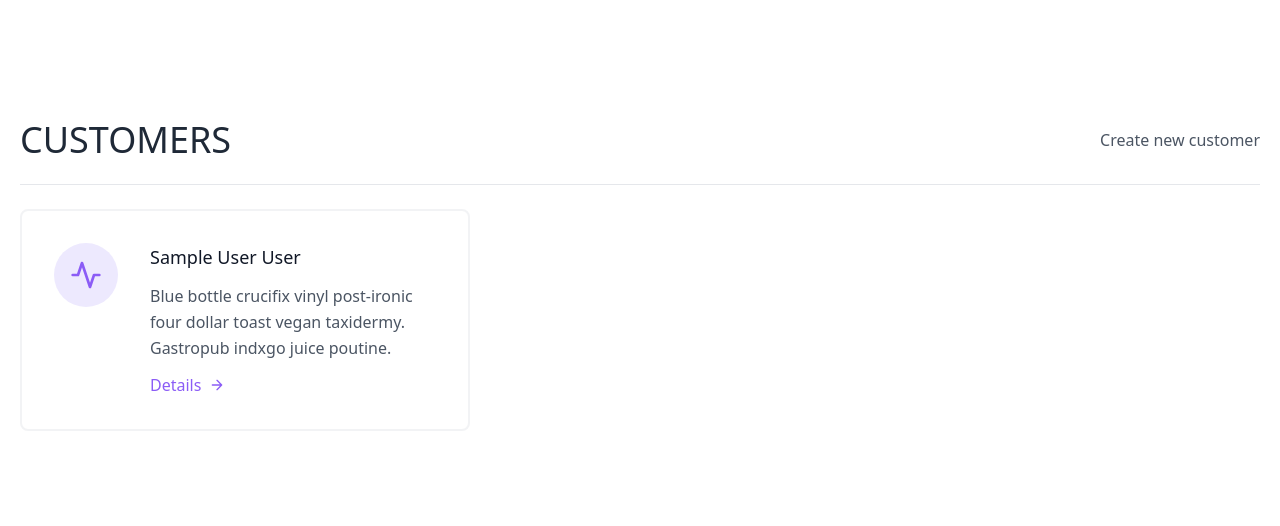
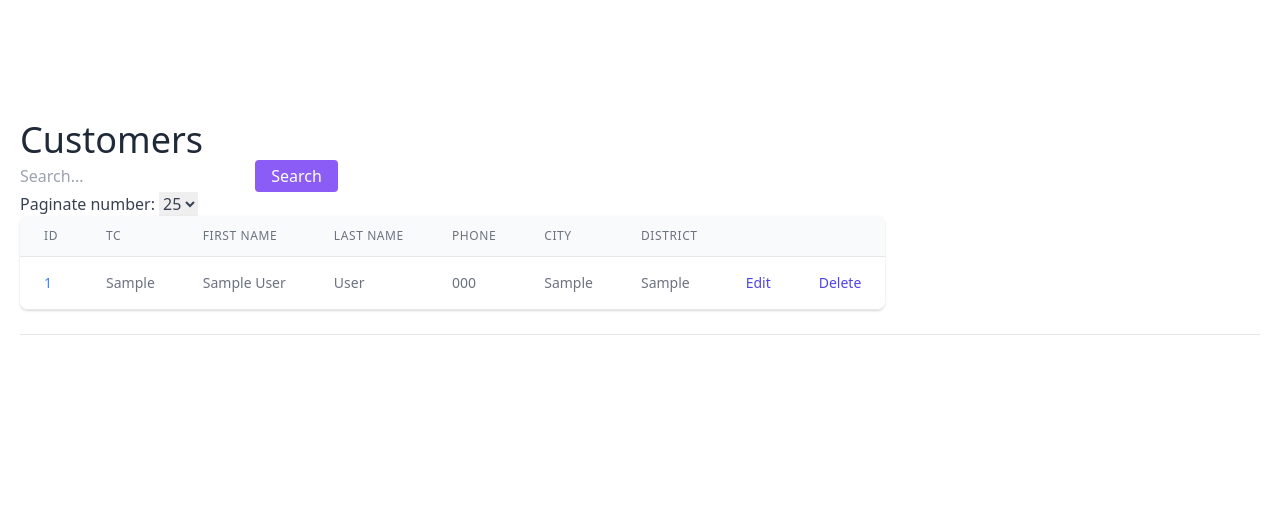
Before and after one commit to kdakis/customer-managment-system, a Django app: page /customers/ in a window 1280 px wide. Shown: the part 80-606 px from the top of the page. Run offline with Django 3.2, Linux system fonts and the light colour scheme; a user stored in the database is signed in; tables that the repository leaves empty hold one stand-in row (values such as "Sample post").

Commit message:
search eklendi

```diff
--- a/cms/settings.py
+++ b/cms/settings.py
@@ -128,3 +128,5 @@ DEFAULT_AUTO_FIELD = 'django.db.models.BigAutoField'
 AUTH_USER_MODEL = "customers.User"
 
 LOGIN_REDIRECT_URL = "/customers"
+
+LOGIN_URL = "/login"
--- a/customers/templates/customers/customer_list.html
+++ b/customers/templates/customers/customer_list.html
@@ -1,44 +1,112 @@
-{% extends 'base.html' %}
+{% extends "base.html" %}
 
 {% block content %}
-<section class="text-gray-600 body-font">
+
+<section class="text-gray-700 body-font">
     <div class="container px-5 py-24 mx-auto flex flex-wrap">
         <div class="w-full mb-6 py-6 flex justify-between items-center border-b border-gray-200">
             <div>
-                <h1 class="text-4xl text-gray-800">CUSTOMERS</h1>
-            </div>
-            <div>
-                <a href="{% url 'customers:customer-create' %}" class="text-gray-600 hover:text-blue-600">Create new customer</a>
-            </div>
-        </div>
+                <h1 class="text-4xl text-gray-800">Customers</h1>
+                <div class="mid-header">
+                    <form method="GET">
+                        <div class="search-box">
+                            <input type="text" name="word" placeholder="Search...">
+                            <button class="text-white bg-purple-500 border-0 py-1 px-4 focus:outline-none hover:bg-purple-600 rounded" type="submit">Search</button>
+                        </div>
+                        <div class="pagination-box">
+                        Paginate number:
+                        <select name="paginate">
+                            <option value="5">5</option>
+                            <option value="10">10</option>
+                            <option value="15">15</option>
+                            <option value="20">20</option>
+                            <option value="25" selected>25</option>
+                        </select>
+                        </div>
+                    </form>
+                </div>
+        <div class="flex flex-col w-full">
+            <div class="-my-2 overflow-x-auto sm:-mx-6 lg:-mx-8">
+            <div class="py-2 align-middle inline-block min-w-full sm:px-6 lg:px-8">
+                <div class="shadow overflow-hidden border-b border-gray-200 sm:rounded-lg">
+                <table class="min-w-full divide-y divide-gray-200">
+                    <thead class="bg-gray-50">
+                        <tr>
+                            <th scope="col" class="px-6 py-3 text-left text-xs font-medium text-gray-500 uppercase tracking-wider">
+                            ID
+                            </th>
+                            <th scope="col" class="px-6 py-3 text-left text-xs font-medium text-gray-500 uppercase tracking-wider">
+                            Tc
+                            </th>
+                            <th scope="col" class="px-6 py-3 text-left text-xs font-medium text-gray-500 uppercase tracking-wider">
+                            First Name
+                            </th>
+                            <th scope="col" class="px-6 py-3 text-left text-xs font-medium text-gray-500 uppercase tracking-wider">
+                            Last Name
+                            </th>
+                            <th scope="col" class="px-6 py-3 text-left text-xs font-medium text-gray-500 uppercase tracking-wider">
+                            Phone
+                            </th>
+                            <th scope="col" class="px-6 py-3 text-left text-xs font-medium text-gray-500 uppercase tracking-wider">
+                            City
+                            </th>
+                            <th scope="col" class="px-6 py-3 text-left text-xs font-medium text-gray-500 uppercase tracking-wider">
+                            District
+                            </th>
+                            <th scope="col" class="relative px-6 py-3">
+                            <span class="sr-only">Edit</span>
+                            </th>
+                            <th scope="col" class="relative px-6 py-3">
+                            <span class="sr-only">Delete</span>
+                            </th>
+                        </tr>
+                    </thead>
+                    <tbody>
+                        {% for customer in customer %}
+                            <tr class="bg-white">
+                                <td class="px-6 py-4 whitespace-nowrap text-sm font-medium text-gray-900">
+                                    <a class="text-blue-500 hover:text-blue-800" href="{% url 'customers:customer-detail' customer.pk %}">{{ customer.pk }}</a>
+                                </td>
+                                <td class="px-6 py-4 whitespace-nowrap text-sm text-gray-500">
+                                    {{ customer.ssn }}
+                                </td>
+                                <td class="px-6 py-4 whitespace-nowrap text-sm text-gray-500">
+                                    {{ customer.name }}
+                                </td>
+                                <td class="px-6 py-4 whitespace-nowrap text-sm text-gray-500">
+                                    {{ customer.surname }}
+                                </td>
+                                <td class="px-6 py-4 whitespace-nowrap text-sm text-gray-500">
+                                    {{ customer.phone }}
+                                </td>
+                                <td class="px-6 py-4 whitespace-nowrap text-sm text-gray-500">
+                                    {{ customer.city }}
+                                </td>
+                                <td class="px-6 py-4 whitespace-nowrap text-sm text-gray-500">
+                                    {{ customer.district }}
+                                </td>
+                                <td class="px-6 py-4 whitespace-nowrap text-right text-sm font-medium">
+                                    <a href="{% url 'customers:customer-update' customer.pk %}" class="text-indigo-600 hover:text-indigo-900">
+                                        Edit
+                                    </a>
+                                </td>
+                                <td class="px-6 py-4 whitespace-nowrap text-right text-sm font-medium">
+                                    <a href="{% url 'customers:customer-delete' customer.pk %}" class="text-indigo-600 hover:text-indigo-900">
+                                        Delete
+                                    </a>
+                                </td>
+                            </tr>
 
-        <hr />
-        <div class="flex flex-wrap -m-4">
-            {% for customer in customer %}
-            <div class="p-4 lg:w-1/2 md:w-full">
-                <div class="flex border-2 rounded-lg border-gray-200 border-opacity-50 p-8 sm:flex-row flex-col">
-                    <div class="w-16 h-16 sm:mr-8 sm:mb-0 mb-4 inline-flex items-center justify-center rounded-full bg-purple-100 text-purple-500 flex-shrink-0">
-                        <svg fill="none" stroke="currentColor" stroke-linecap="round" stroke-linejoin="round" stroke-width="2" class="w-8 h-8" viewBox="0 0 24 24">
-                        <path d="M22 12h-4l-3 9L9 3l-3 9H2"></path>
-                        </svg>
-                    </div>
-                    <div class="flex-grow">
-                        <h2 class="text-gray-900 text-lg title-font font-medium mb-3">
-                        {{ customer.name }} {{ customer.surname }}
-                        </h2>
-                        <p class="leading-relaxed text-base">
-                        Blue bottle crucifix vinyl post-ironic four dollar toast vegan taxidermy. Gastropub indxgo juice poutine.
-                        </p>
-                        <a href="{% url 'customers:customer-detail' customer.pk %}" class="mt-3 text-purple-500 inline-flex items-center">
-                            Details
-                            <svg fill="none" stroke="currentColor" stroke-linecap="round" stroke-linejoin="round" stroke-width="2" class="w-4 h-4 ml-2" viewBox="0 0 24 24">
-                            <path d="M5 12h14M12 5l7 7-7 7"></path>
-                            </svg>
-                        </a>
-                    </div>
+                        {% empty %}
+
+                        <p>There are currently no customers</p>
+
+                        {% endfor %}
+                    </tbody>
+                </table>
                 </div>
             </div>
-            {% endfor %}
+            </div>
         </div>
     </div>
 </section>
--- a/customers/views.py
+++ b/customers/views.py
@@ -1,5 +1,8 @@
+from django.db.models import *
+from django.core.paginator import *
+from django.http import request
 from django.shortcuts import redirect, render, reverse
-from django.contrib.auth.forms import UserCreationForm
+from django.contrib.auth.mixins import LoginRequiredMixin
 from django.views.generic import *
 from .models import Customer
 from .forms import CustomerForm , CustomerModelForm, CustomUserCreationForm
@@ -18,10 +21,29 @@ class LandingPageView(TemplateView):
 def landing_page(request):
     return render(request, "landing_page.html")
 
-class CustomerListView(ListView):
-    template_name = "customers/customer_list.html"
-    queryset = Customer.objects.all()
+class CustomerListView(LoginRequiredMixin, ListView):
     context_object_name = "customer"
+
+    def get(self,request):
+        queryset = Customer.objects.all()
+        search = request.GET.get('word','')
+
+        if search:
+            queryset = queryset.filter(
+                Q(ssn__icontains=search)|
+                Q(name__icontains=search)|
+                Q(surname__icontains=search)|
+                Q(phone__icontains=search)|
+                Q(city__icontains=search)|
+                Q(district__icontains=search)
+            )
+
+        context = {
+        'customer': queryset,
+        'word': search
+        }
+        return render(request, "customers/customer_list.html", context)
+
 
 def customer_list(request):
     customer = Customer.objects.all()
@@ -30,7 +52,7 @@ def customer_list(request):
     }
     return render(request, "customers/customer_list.html" , context)
 
-class CustomerDetailView(DetailView):
+class CustomerDetailView(LoginRequiredMixin, DetailView):
     template_name = "customers/customer_details.html"
     queryset = Customer.objects.all()
     context_object_name = "customer"
@@ -43,7 +65,7 @@ def customer_detail(request, pk):
     }
     return render(request, "customers/customer_details.html" , context)
 
-class CustomerCreteView(CreateView):
+class CustomerCreteView(LoginRequiredMixin, CreateView):
     template_name = "customers/customer_create.html"
     form_class = CustomerModelForm
 
@@ -63,7 +85,7 @@ def customer_create(request):
     }
     return render(request, "customers/customer_create.html" , context)
 
-class CustomerUpdateView(UpdateView):
+class CustomerUpdateView(LoginRequiredMixin, UpdateView):
     template_name = "customers/customer_update.html"
     queryset = Customer.objects.all()
     form_class = CustomerModelForm
@@ -86,7 +108,7 @@ def customer_update(request, pk):
     return render(request, "customers/customer_update.html" , context)
 
 
-class CustomerDeleteView(DeleteView):
+class CustomerDeleteView(LoginRequiredMixin, DeleteView):
     template_name = "customers/customer_delete.html"
     queryset = Customer.objects.all()
 
```
Also changed, not shown: customers/forms.py (+10 -0 lines).
